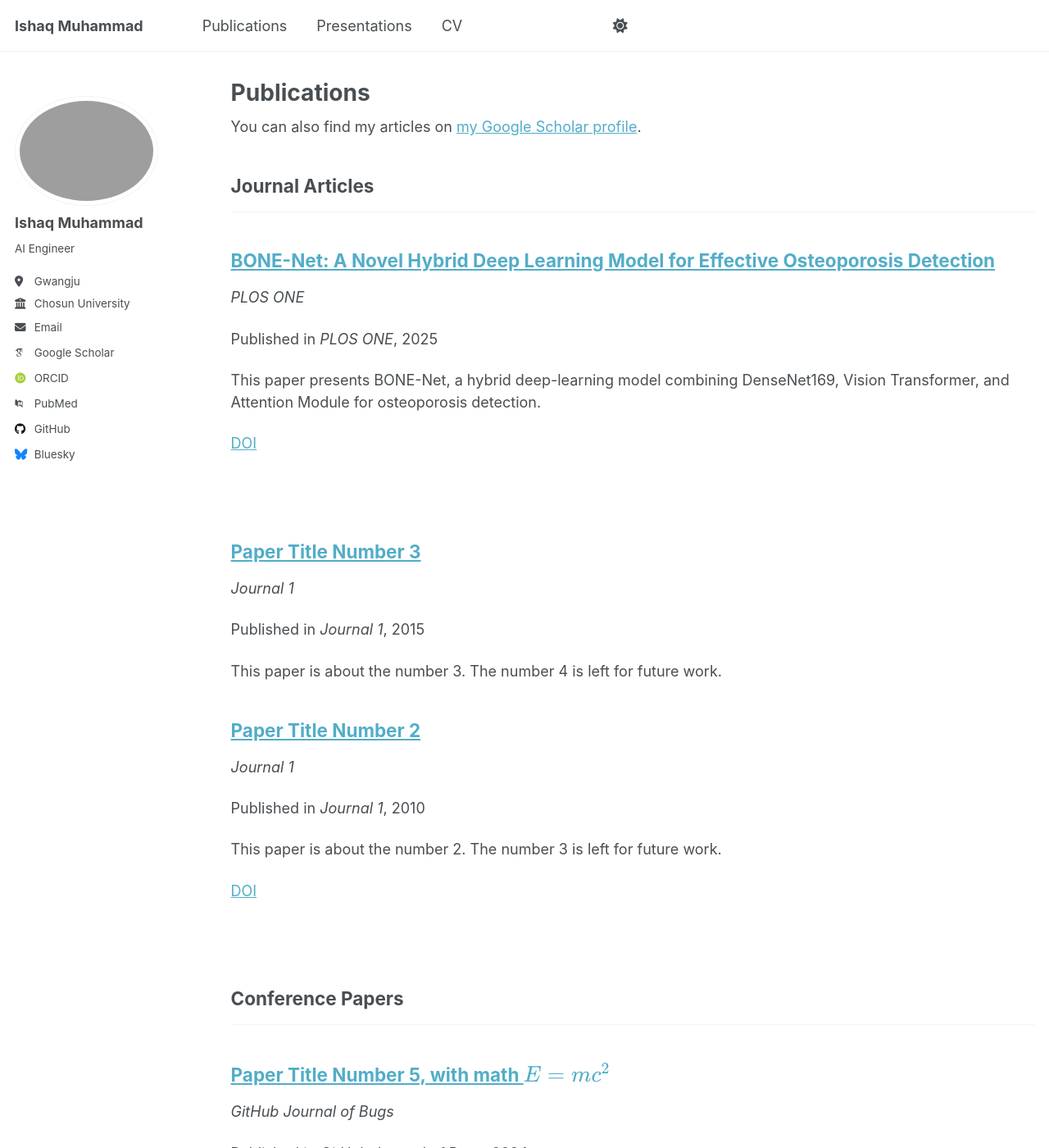
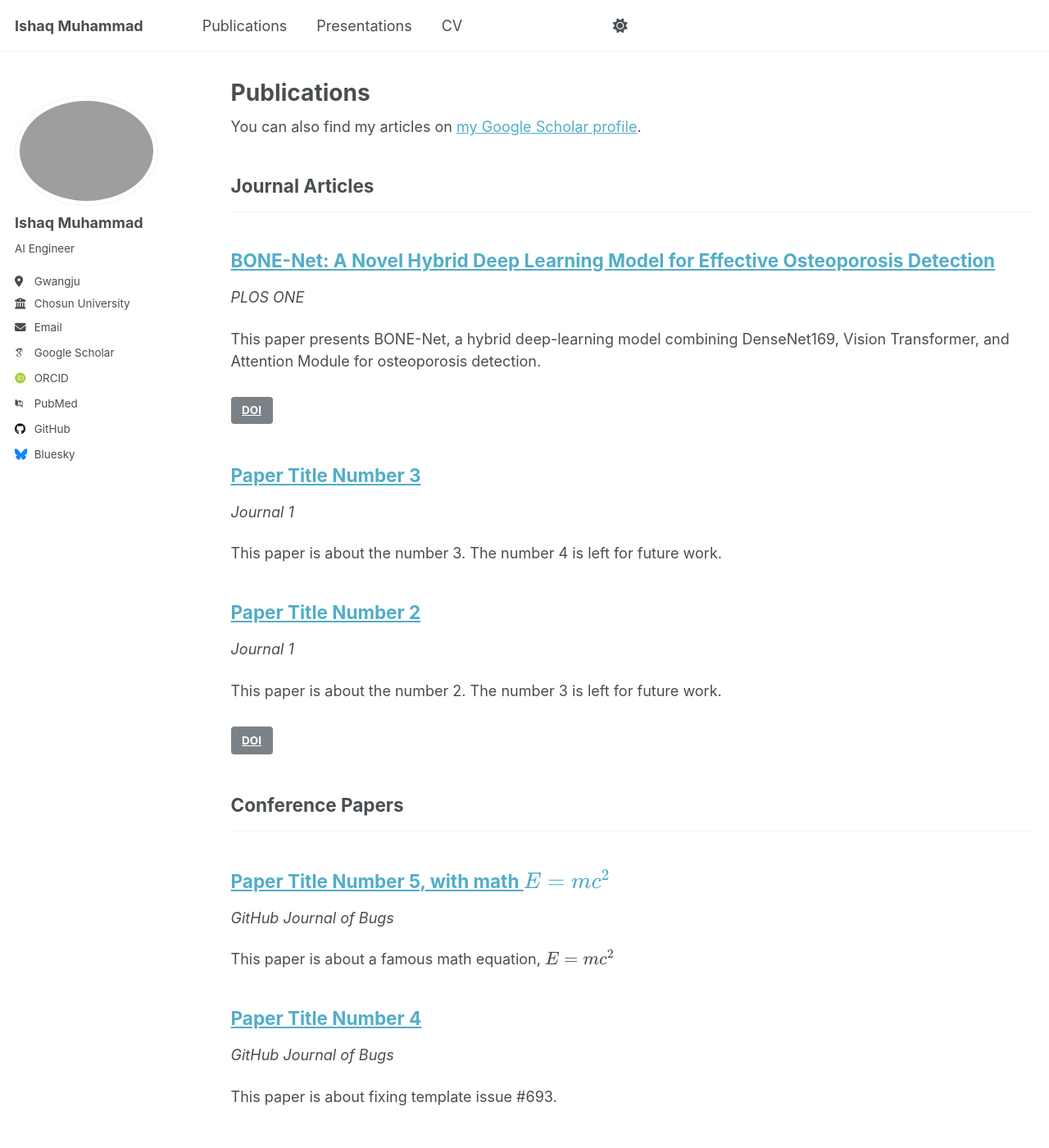
Before and after one commit to IshaqMKhan/IshaqMKhan.github.io, a Jekyll site: the page built from _pages/publications.html, in a window 1280 px wide and 1400 px high. Shown: the whole window at 82% size. Built offline with Jekyll 4.4.1, drawn with Linux system fonts in a browser that asks for light colours; some web fonts are replaced; a script that is not in the unit is left out; some of the changed text lies outside the part shown.

Commit message:
Update archive-single.html

```diff
--- a/_includes/archive-single.html
+++ b/_includes/archive-single.html
@@ -28,7 +28,10 @@
 
     <h2 class="archive__item-title" itemprop="headline">
       {% if post.link %}
-        <a href="{{ post.link }}">{{ title }}</a> <a href="{{ base_path }}{{ post.url }}" rel="permalink"><i class="fa fa-link" aria-hidden="true" title="permalink"></i><span class="sr-only">Permalink</span></a>
+        <a href="{{ post.link }}">{{ title }}</a>
+        <a href="{{ base_path }}{{ post.url }}" rel="permalink">
+          <i class="fa fa-link" aria-hidden="true" title="permalink"></i><span class="sr-only">Permalink</span>
+        </a>
       {% else %}
         <a href="{{ base_path }}{{ post.url }}" rel="permalink">{{ title }}</a>
       {% endif %}
@@ -39,29 +42,40 @@
     {% endif %}
 
     {% if post.collection == 'teaching' %}
-          <p> {{ post.type }}, <i>{{ post.venue }}</i>, {{ post.date | default: "1900-01-01" | date: "%Y" }} </p>
+      <p>{{ post.type }}, <i>{{ post.venue }}</i>, {{ post.date | default: "1900-01-01" | date: "%Y" }}</p>
+
     {% elsif post.collection == 'publications' %}
+      {% if post.authors %}
+        <p>{{ post.authors }}</p>
+      {% endif %}
       {% if post.status and post.venue %}
         <p>{{ post.status }}, <i>{{ post.venue }}</i></p>
       {% elsif post.venue %}
         <p><i>{{ post.venue }}</i></p>
       {% endif %}
-          <p>Published in <i>{{ post.venue }}</i>, {{ post.date | default: "1900-01-01" | date: "%Y" }} </p>
+
     {% elsif post.date %}
-         <p class="page__date"><strong><i class="fa fa-fw fa-calendar" aria-hidden="true"></i> {{ site.data.ui-text[site.locale].date_label | default: "Published:" }}</strong> <time datetime="{{ post.date | default: "1900-01-01" | date_to_xmlschema }}">{{ post.date | default: "1900-01-01" | date: "%B %d, %Y" }}</time></p>
+      <p class="page__date">
+        <strong><i class="fa fa-fw fa-calendar" aria-hidden="true"></i> {{ site.data.ui-text[site.locale].date_label | default: "Published:" }}</strong>
+        <time datetime="{{ post.date | default: "1900-01-01" | date_to_xmlschema }}">{{ post.date | default: "1900-01-01" | date: "%B %d, %Y" }}</time>
+      </p>
     {% endif %}
 
     {% if post.excerpt and site.read_more != 'enabled' %}
       <p class="archive__item-excerpt" itemprop="description">{{ post.excerpt | markdownify }}</p>
     {% elsif post.excerpt and site.read_more == 'enabled' %}
-    <p class="archive__item-excerpt" itemprop="description"><p>{{ post.excerpt | markdownify | remove: '<p>' | remove: '</p>' }}<strong><a href="{{ base_path }}{{ post.url }}" rel="permalink"> Read more</a></strong></p></p>
+      <p class="archive__item-excerpt" itemprop="description">
+        {{ post.excerpt | markdownify | remove: '<p>' | remove: '</p>' }}
+        <strong><a href="{{ base_path }}{{ post.url }}" rel="permalink"> Read more</a></strong>
+      </p>
     {% endif %}
 
+    {% comment %}
+      Replace download buttons with DOI button styled like the others, if DOI exists
+    {% endcomment %}
     {% if post.doi %}
-  <p><a href="{{ post.doi }}" target="_blank">DOI</a></p>
+      <a href="{{ post.doi }}" target="_blank" class="btn" style="margin-top: 0.5em;">DOI</a>
     {% endif %}
-{% if post.doi %}
-  <a href="{{ post.doi }}" target="_blank" rel="noopener noreferrer" class="btn btn--light-outline btn--small">DOI</a>
-{% endif %}
+
   </article>
 </div>
```
Lines whose indentation alone changed are shown as unchanged.
